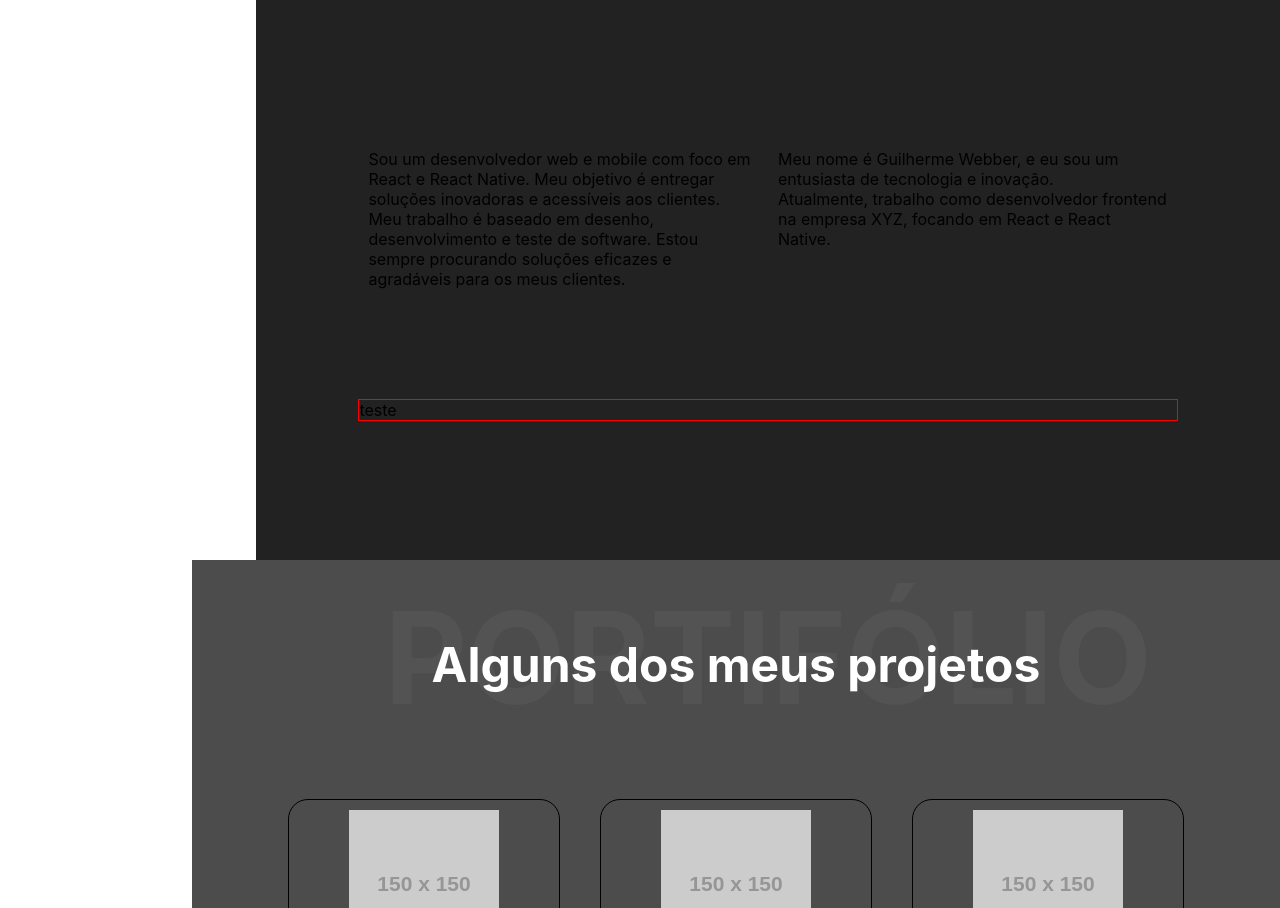
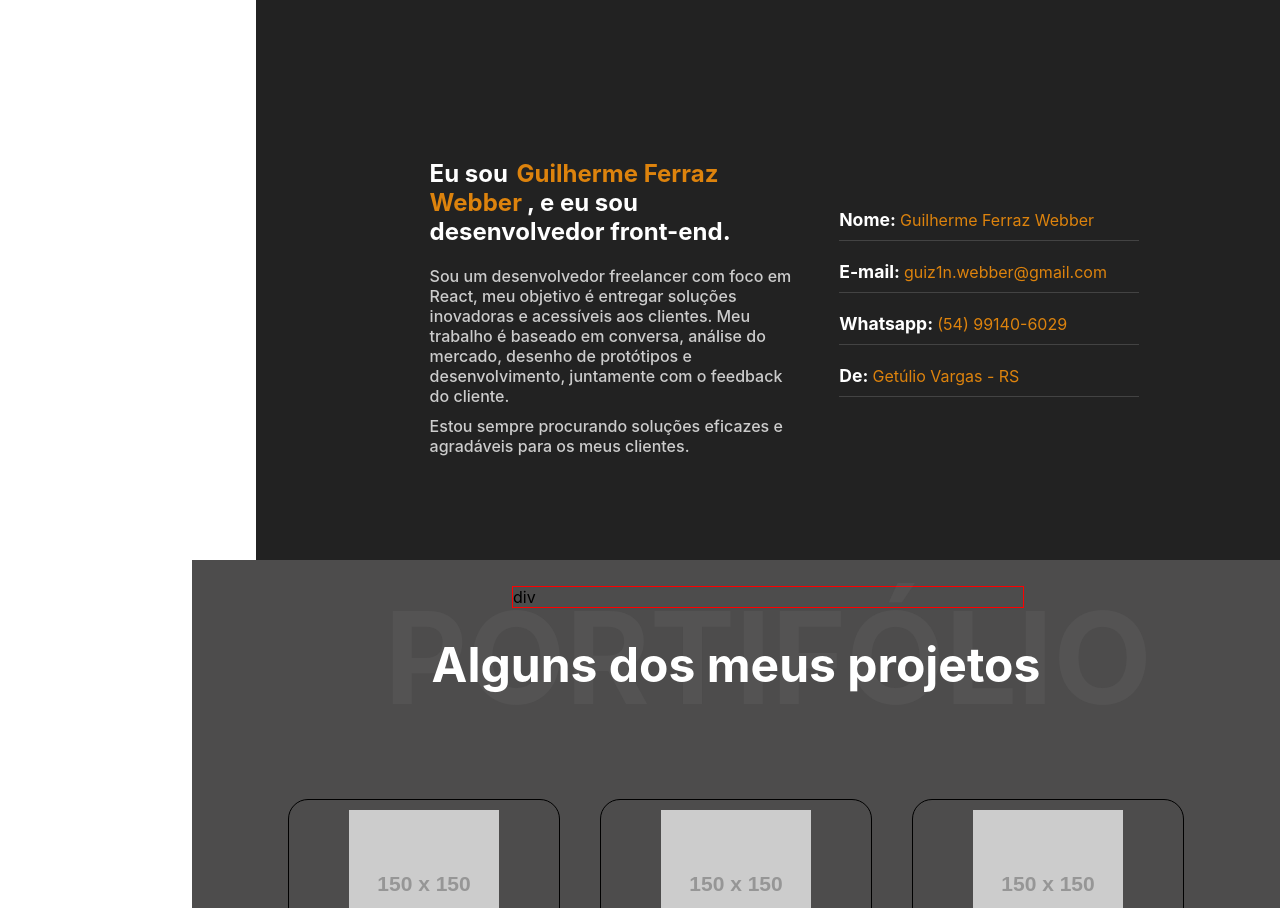
Before and after one commit to guiwebber/finalPortfolio, a React (Vite) app: page / in a window 1280 px wide. Shown: the part 1040-1948 px from the top of the page. Built offline with nearby package versions, Linux system fonts and the light colour scheme.

Commit message:
ajustes gerais

```diff
--- a/src/components/body/about/About.css
+++ b/src/components/body/about/About.css
@@ -2,25 +2,57 @@
   width: 100%;
   position: relative;
   top: 40%;
+  display: flex;
+  flex-direction: column;
 }
 
 .leftText {
   width: 40%;
-  padding: 10px;
+  color: #CCC;
+  padding: 20px;
+  font-weight: 500;
+}
+.leftText h2 {
+  color: #FFF;
+  margin-bottom: 20px;
+}
+
+.leftText p {
+  margin-bottom: 10px;
 }
 .rightText {
-    padding: 10px;
-  width: 40%;
+  padding: 20px;
+  width: 30%;
 }
 .flexDiv {
-    display: flex;
-    justify-content: center;
+  display: flex;
+  justify-content: center;
+  align-items: center;
 }
 
 .bottomDiv {
-    width: 80%;
+    width: 50%;
+    margin: 100px auto;
     border: 1px solid red;
-    margin: 100px auto;
+}
+
+.bold {
+  font-weight: bold;
+  font-size: 1.1rem;
+  color: #FFF;
+}
+.texts {
+  color:  var(--secondary-color);
+  width: 450px;
+}
+.texts::after {
+  content: '';
+  width: 300px;
+  height: 1px;
+  margin:  10px 0 20px 0;
+  background-color: rgba(100, 100, 100, 0.5);
+  color: #FFF;
+  display: flex;
 }
 @media (max-width: 1000px) {
     .containerAbout {
--- a/src/components/body/about/About.jsx
+++ b/src/components/body/about/About.jsx
@@ -3,7 +3,7 @@ import "./About.css";
 
 function About() {
   return (
-    <div id='about' className="container containerAbout bg-primary">
+    <div id="about" className="container containerAbout bg-primary">
       <div className="title">
         <div className="backTitle">
           <h1>Sobre mim</h1>
@@ -15,31 +15,44 @@ function About() {
       <div className="textAbout">
         <div className="flexDiv">
           <div className="leftText">
+            <h2>
+              {" "}
+              Eu sou <span className="name">Guilherme Ferraz Webber</span>, e eu
+              sou desenvolvedor front-end.
+            </h2>
             <p>
-              Sou um desenvolvedor web e mobile com foco em React e React
-              Native. Meu objetivo é entregar soluções inovadoras e acessíveis
-              aos clientes.
+              Sou um desenvolvedor freelancer com foco em React, meu objetivo é
+              entregar soluções inovadoras e acessíveis aos clientes. Meu
+              trabalho é baseado em conversa, análise do mercado, desenho de
+              protótipos e desenvolvimento, juntamente com o feedback do
+              cliente.
             </p>
+
             <p>
-              Meu trabalho é baseado em desenho, desenvolvimento e teste de
-              software. Estou sempre procurando soluções eficazes e agradáveis
-              para os meus clientes.
+              Estou sempre procurando soluções eficazes e agradáveis para os
+              meus clientes.
             </p>
           </div>
           <div className="rightText">
-            <p>
-              Meu nome é Guilherme Webber, e eu sou um entusiasta de tecnologia
-              e inovação.
+            <p className="texts">
+              <span className="bold"> Nome: </span>
+              Guilherme Ferraz Webber
             </p>
-            <p>
-              Atualmente, trabalho como desenvolvedor frontend na empresa XYZ,
-              focando em React e React Native.
+            <p className="texts">
+              <span className="bold"> E-mail: </span>
+              guiz1n.webber@gmail.com
+            </p>
+            <p className="texts">
+              <span className="bold"> Whatsapp: </span>
+              (54) 99140-6029
+            </p>
+            <p className="texts">
+              <span className="bold"> De: </span>
+              Getúlio Vargas - RS
             </p>
           </div>
         </div>
-        <div className="bottomDiv">
-          <p>teste</p>
-        </div>
+        <div className="bottomDiv">div</div>
       </div>
     </div>
   );
--- a/src/components/body/presentation/Presentation.css
+++ b/src/components/body/presentation/Presentation.css
@@ -4,6 +4,7 @@
   background-repeat: no-repeat;
   background-position: center;
   background-size: cover;
+  background-attachment: fixed;
 
 }
 
--- a/src/components/header/Navbar/Navbar.css
+++ b/src/components/header/Navbar/Navbar.css
@@ -57,13 +57,14 @@
 }
 .social {
   text-align: center;
+  padding: 10px;
 }
 .social a {
   margin: 10px;
 }
 .icons {
   color: #fff;
-  font-size: 1.5rem;
+  font-size: 1.7rem;
   transition: 0.5s;
 }
 .icons:hover {
@@ -74,9 +75,9 @@
 }
 
 .btnDownload {
-  font-size: 1.1rem;
+  font-size: 1.2rem;
   font-weight: bold;
-  width: 200px;
+  width: 230px;
 }
 .btnDownload:hover {
   letter-spacing: 2px;
@@ -95,7 +96,7 @@
     font-size: 0.9rem;
     font-weight: 700;
     letter-spacing: 1px;
-    width: 170px;
+    width: 200px;
   }
 }
 
@@ -195,7 +196,6 @@
   .containerNavbarMobile {
     height: 100% !important;
     overflow: hidden !important;
-    border: 1px solid red;
     transition: all 0.3s ease-in-out;
   }
 
--- a/src/components/header/Navbar/Navbar.jsx
+++ b/src/components/header/Navbar/Navbar.jsx
@@ -8,6 +8,7 @@ function Navbar() {
 
   const handleCheckboxChange = (event) => {
     setIsChecked(event.target.checked);
+
   };
 
   const handleMenuItemClick = (event, sectionId) => {
@@ -24,8 +25,6 @@ function Navbar() {
       });
     }
   };
-  console.log(innerWidth)
-
   return (
     <div
       className={`containerNavbar ${
```
